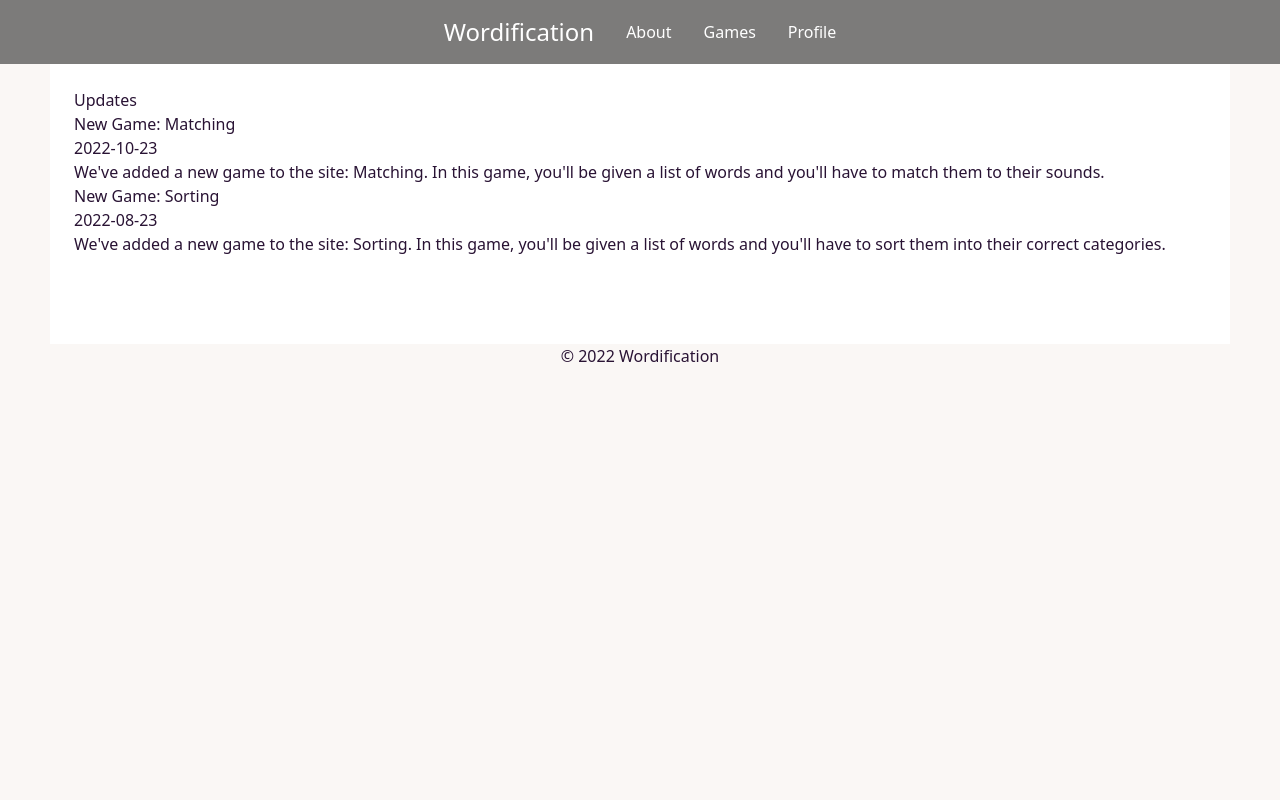
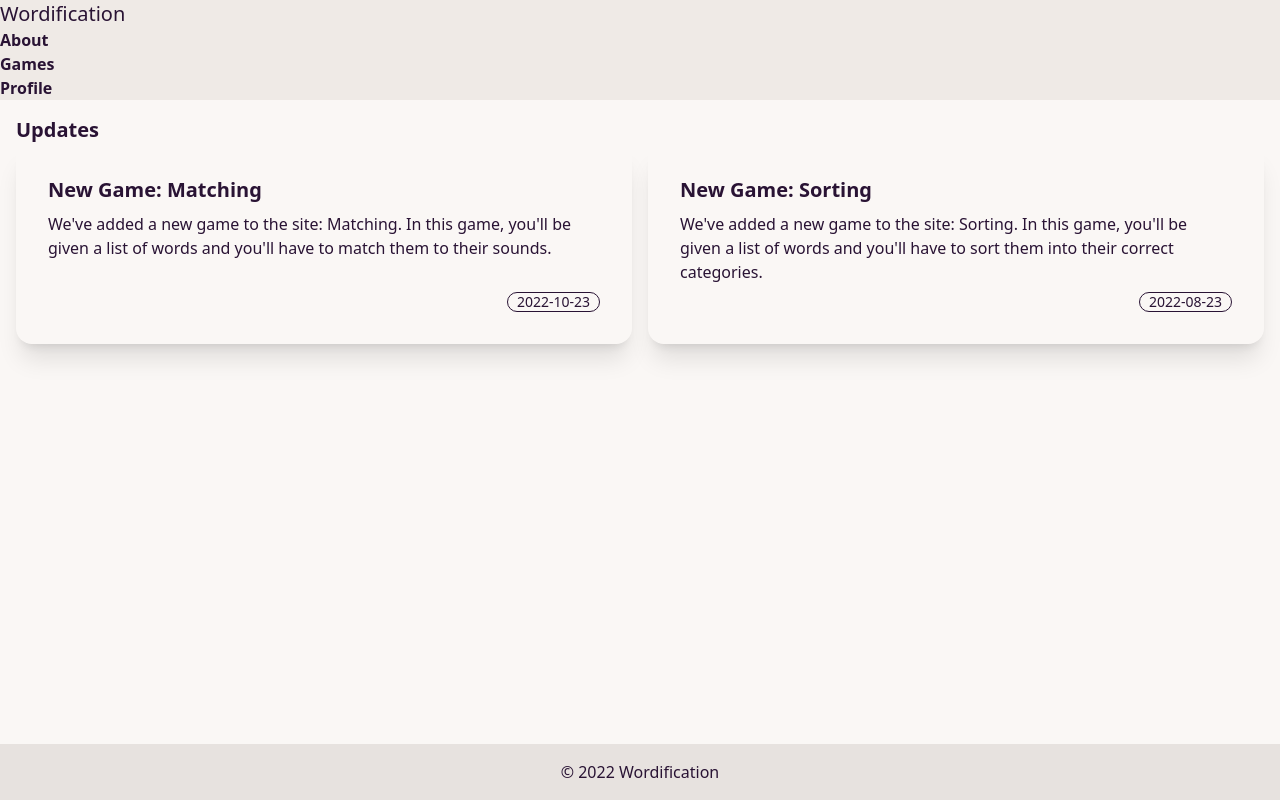
Before and after one commit to wordification/front, a Next.js app: page / in a window 1280 px wide. Built offline with nearby package versions, Linux system fonts and the light colour scheme.

Commit message:
feat: convert components to use DaisyUI + create navbar

```diff
--- a/app/HomePage.tsx
+++ b/app/HomePage.tsx
@@ -1,19 +1,24 @@
-"use client";
-
 const HomePage = ({
   updates,
 }: {
   updates: { title: string; date: string; content: string }[];
 }) => (
   <>
-    <h3>Updates</h3>
-    {updates.map((update) => (
-      <div>
-        <h4>{update.title}</h4>
-        <p>{update.date}</p>
-        <p>{update.content}</p>
-      </div>
-    ))}
+    <h2 className="sr-only">Home</h2>
+    <h3 className="text-xl font-bold">Updates</h3>
+    <div className="grid sm:grid-cols-2 gap-4">
+      {updates.map((update) => (
+        <div className="card shadow-xl" key={`${update.title}-${update.date}`}>
+          <div className="card-body">
+            <h4 className="card-title">{update.title}</h4>
+            <p>{update.content}</p>
+            <div className="card-actions justify-end">
+              <div className="badge badge-outline">{update.date}</div>
+            </div>
+          </div>
+        </div>
+      ))}
+    </div>
   </>
 );
 
--- a/app/about/page.tsx
+++ b/app/about/page.tsx
@@ -1,9 +1,9 @@
 const Page = () => (
   <>
-    <h2>About Wordification</h2>
-    <h3>What is Wordification?</h3>
-    <h3>What is our goal?</h3>
-    <h3>Who made Wordification?</h3>
+    <h2 className="text-2xl font-bold">About Wordification</h2>
+    <h3 className="text-xl">What is Wordification?</h3>
+    <h3 className="text-xl">What is our goal?</h3>
+    <h3 className="text-xl">Who made Wordification?</h3>
   </>
 );
 
--- a/app/games/GamesPage.tsx
+++ b/app/games/GamesPage.tsx
@@ -10,14 +10,21 @@ const GamesPage = ({
   }[];
 }) => (
   <>
-    <h2>Games</h2>
-    <ul>
+    <h2 className="text-2xl font-bold">Games</h2>
+    <div className="grid sm:grid-cols-2 gap-4">
       {games.map((game) => (
-        <li key={game.url}>
-          <Link href={game.url}>{game.title}</Link>
-        </li>
+        <Link
+          href={game.url}
+          key={game.url}
+          className="card shadow-lg hover:shadow-xl"
+        >
+          <div className="card-body">
+            <h3 className="card-title">{game.title}</h3>
+            <p>{game.content}</p>
+          </div>
+        </Link>
       ))}
-    </ul>
+    </div>
   </>
 );
 
--- a/app/games/matching/page.tsx
+++ b/app/games/matching/page.tsx
@@ -1,6 +1,6 @@
 const Page = () => (
   <>
-    <h2>Matching Game</h2>
+    <h2 className="text-2xl font-bold">Matching Game</h2>
     <p>Coming soon!</p>
   </>
 );
--- a/app/games/sorting/page.tsx
+++ b/app/games/sorting/page.tsx
@@ -1,6 +1,6 @@
 const Page = () => (
   <>
-    <h2>Sorting Game</h2>
+    <h2 className="text-2xl font-bold">Sorting Game</h2>
     <p>Coming soon!</p>
   </>
 );
--- a/app/layout.tsx
+++ b/app/layout.tsx
@@ -1,60 +1,35 @@
-"use client";
-
-import Link from "next/link";
+import Navbar from "../ui/Navbar";
 
 import "./globals.css";
 import Providers from "./providers";
 
 const menuItems = [
   {
-    key: "home",
-    label: (
-      <Link href="/">
-        <h2 className="text-2xl">Wordification</h2>
-      </Link>
-    ),
+    url: "/about",
+    label: "About",
   },
   {
-    key: "/about",
-    label: <Link href="/about">About</Link>,
+    url: "/games",
+    label: "Games",
   },
   {
-    key: "/games",
-    label: <Link href="/games">Games</Link>,
+    url: "/profile",
+    label: "Profile",
   },
-  {
-    key: "/profile",
-    label: <Link href="/profile">Profile</Link>,
-  },
-] as const;
+];
 
 const RootLayout = ({ children }: { children: React.ReactNode }) => (
   <html lang="en">
     <head>
       <title>Wordification</title>
     </head>
-    <body>
+    <body className="flex flex-col min-h-screen">
       <Providers>
-        <header>
-          <nav className="h-16 w-full bg-black bg-opacity-50">
-            <ul className="w-full h-full flex justify-center items-center">
-              {menuItems.map((item) => (
-                <li
-                  className="flex h-full items-center hover:bg-black hover:bg-opacity-50"
-                  key={item.key}
-                >
-                  <span className="mx-4 text-white">{item.label}</span>
-                </li>
-              ))}
-            </ul>
-          </nav>
+        <header className="bg-base-200">
+          <Navbar items={menuItems} />
         </header>
-        <main style={{ padding: "0 50px" }}>
-          <div style={{ minHeight: 280, padding: 24, background: "#fff" }}>
-            {children}
-          </div>
-        </main>
-        <footer style={{ textAlign: "center" }}>
+        <main className="container mx-auto p-4 flex-grow">{children}</main>
+        <footer className="p-4 w-full mx-auto text-center bg-base-300">
           &copy; 2022 Wordification
         </footer>
       </Providers>
--- a/app/profile/page.tsx
+++ b/app/profile/page.tsx
@@ -8,8 +8,8 @@ const Page = () => {
   const { user } = data;
   return (
     <>
-      <h2>{`${user.name}'s profile`}</h2>
-      <h3>Stats</h3>
+      <h2 className="text-2xl font-bold">{`${user.name}'s profile`}</h2>
+      <h3 className="text-xl">Stats</h3>
     </>
   );
 };
--- /dev/null
+++ b/ui/Navbar.tsx
@@ -0,0 +1,42 @@
+import Link from "next/link";
+
+export type MenuItem = {
+  url: string;
+  label: string;
+  submenu?: {
+    url: string;
+    label: string;
+  }[];
+};
+
+const NavbarItem = ({ item }: { item: MenuItem }) => (
+  <li>
+    <Link className="normal-case font-bold" href={item.url}>
+      {item.label}
+    </Link>
+  </li>
+);
+
+const Navbar = ({ items }: { items: MenuItem[] }) => (
+  <nav className="navbar">
+    <div className="navbar-start">
+      <h1>
+        <Link
+          className="normal-case text-xl btn btn-ghost rounded-none"
+          href="/"
+        >
+          Wordification
+        </Link>
+      </h1>
+    </div>
+    <div className="navbar-end">
+      <ul className="menu menu-horizontal">
+        {items.map((item) => (
+          <NavbarItem item={item} key={item.url} />
+        ))}
+      </ul>
+    </div>
+  </nav>
+);
+
+export default Navbar;
```
